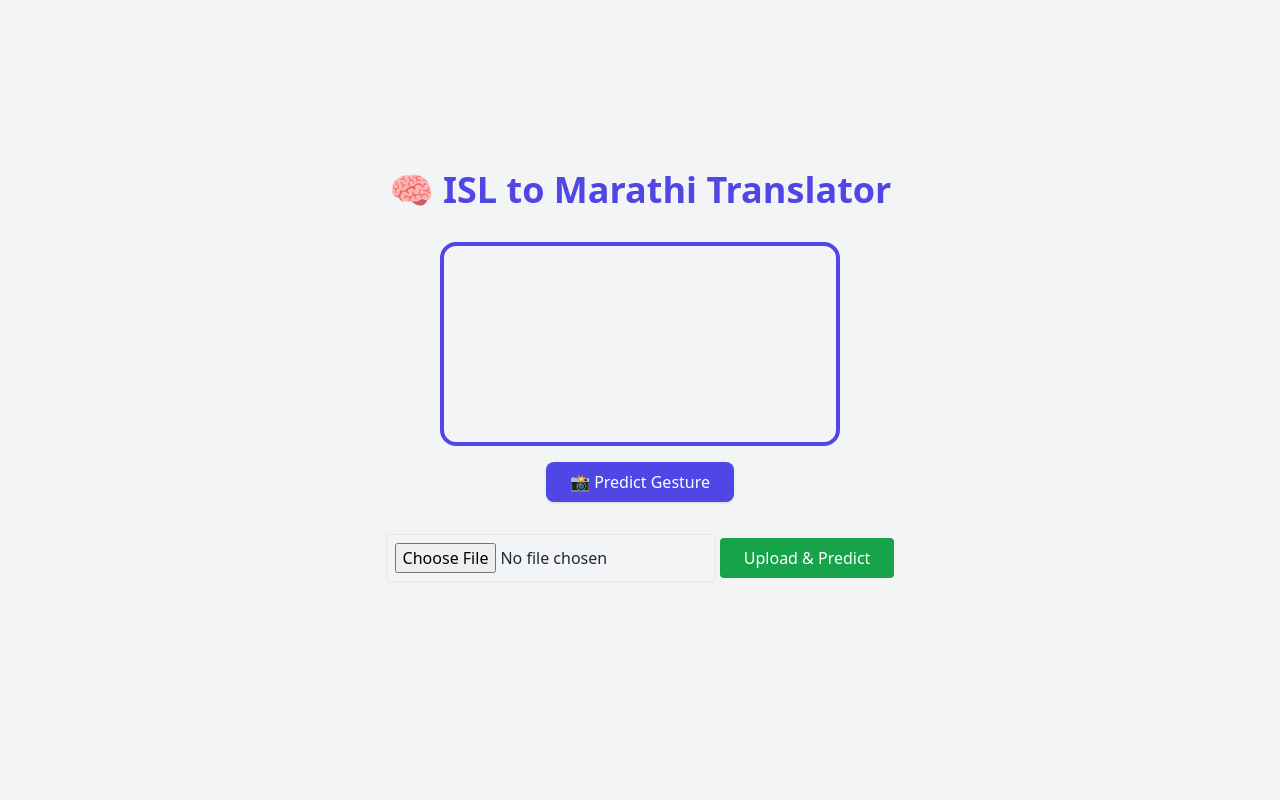
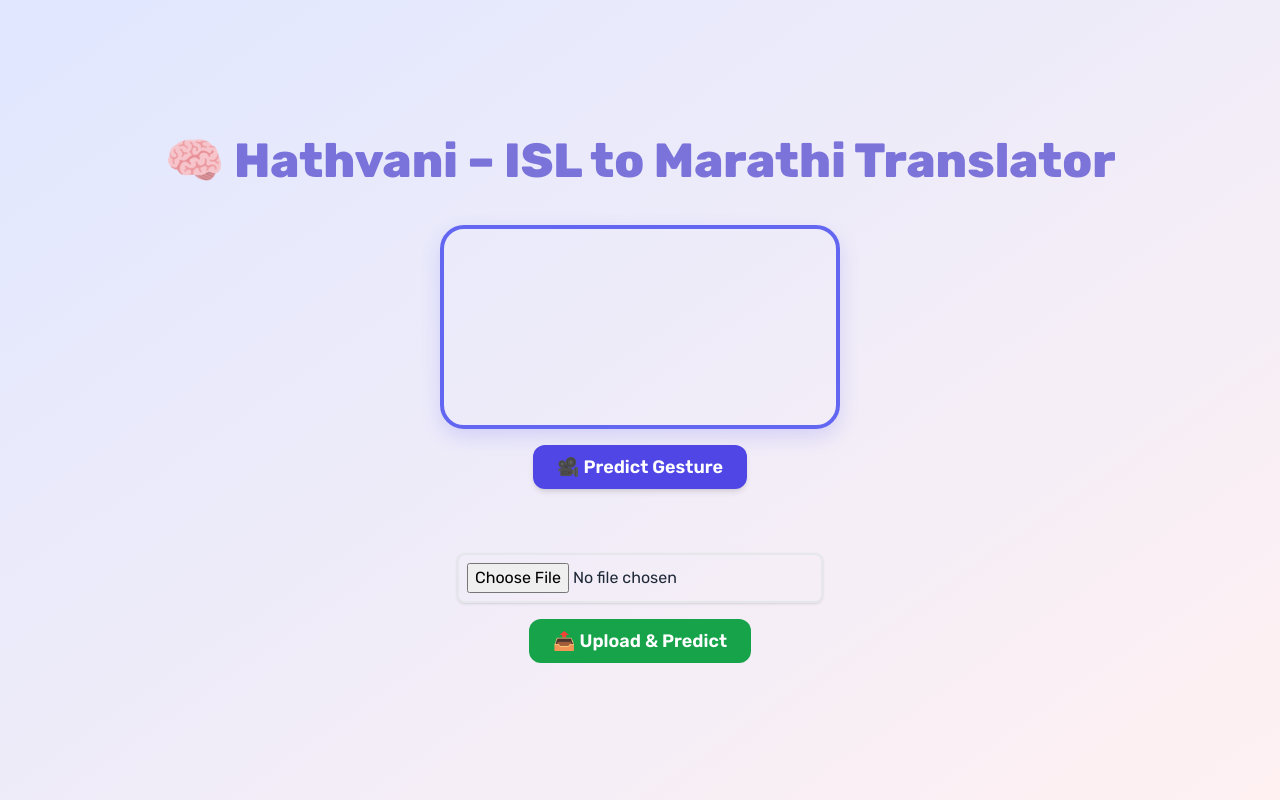
Before and after one commit to ridakhan2811/HathVani, a Django app: page / in a window 1280 px wide. Run offline with Django 5.2, Linux system fonts and the light colour scheme; parts of the project's set-up code (start-up, migrations or seed data) failed here and were passed over; some libraries are stand-ins or nearby versions.

Commit message:
1st aug 2025

```diff
--- a/isl_to_marathi/isl_to_marathi/templates/index.html
+++ b/isl_to_marathi/isl_to_marathi/templates/index.html
@@ -2,55 +2,66 @@
 <html lang="en">
 <head>
   <meta charset="UTF-8">
-  <title>ISL to Marathi Translator</title>
+  <title>Hathvani – ISL to Marathi Translator</title>
   <script src="https://cdn.tailwindcss.com"></script>
+  <link href="https://fonts.googleapis.com/css2?family=Rubik:wght@400;600;800&display=swap" rel="stylesheet">
   <style>
+    body {
+      font-family: 'Rubik', sans-serif;
+      background: linear-gradient(145deg, #e0e7ff, #fff1f2);
+    }
     #video {
-      border: 4px solid #4f46e5;
-      border-radius: 1rem;
+      border: 4px solid #6366f1;
+      border-radius: 1.5rem;
+      box-shadow: 0 8px 20px rgba(99, 102, 241, 0.2);
+      transition: transform 0.3s ease;
+    }
+    #video:hover {
+      transform: scale(1.02);
     }
   </style>
 </head>
-<body class="bg-gray-100 text-gray-800">
-  <div class="min-h-screen flex flex-col items-center justify-center p-6 space-y-8">
-    <h1 class="text-4xl font-bold text-indigo-600">🧠 ISL to Marathi Translator</h1>
+<body class="min-h-screen flex flex-col items-center justify-center text-gray-800 p-6">
+  <h1 class="text-5xl font-extrabold text-indigo-700 mb-10 animate-pulse">🧠 Hathvani – ISL to Marathi Translator</h1>
 
-    <!-- Live Camera -->
-    <div class="flex flex-col items-center space-y-4">
+  <!-- Camera Capture -->
+  <div class="flex flex-col items-center space-y-4 mb-12">
     <video id="video" width="400" height="300" autoplay></video>
-      <button onclick="captureAndSend()" class="bg-indigo-600 text-white px-6 py-2 rounded-lg shadow hover:bg-indigo-700">
-        📸 Predict Gesture
+    <button onclick="captureAndSend()" class="bg-indigo-600 text-white px-6 py-2 rounded-xl text-lg font-semibold shadow-md hover:bg-indigo-700 transition-all">
+      🎥 Predict Gesture
     </button>
   </div>
 
-    <!-- Upload Image -->
-    <div class="mt-6">
-      <form method="POST" enctype="multipart/form-data" id="uploadForm">
+  <!-- File Upload -->
+  <form method="POST" enctype="multipart/form-data" id="uploadForm" class="flex flex-col items-center space-y-4">
     {% csrf_token %}
-        <input type="file" name="image" accept="image/*" class="mb-4 p-2 border rounded">
-        <button type="submit" class="bg-green-600 text-white px-6 py-2 rounded hover:bg-green-700">
-          Upload & Predict
+    <input type="file" name="image" accept="image/*" class="p-2 border-2 rounded-lg shadow">
+    <button type="submit" class="bg-green-600 text-white px-6 py-2 rounded-xl text-lg font-semibold hover:bg-green-700 transition">
+      📤 Upload & Predict
     </button>
   </form>
-    </div>
 
-    <!-- Result -->
-    <div class="mt-6 text-lg">
+  <!-- Result Display + Audio -->
   {% if prediction %}
-        <p class="text-indigo-700 font-semibold">🤖 Detected Sign: <span class="underline">{{ prediction }}</span></p>
-        <p class="text-green-700 mt-2">🗣 Marathi Translation: <span class="font-bold">{{ marathi }}</span></p>
+  <div class="mt-10 text-center">
+    <p class="text-xl font-bold text-indigo-800">✋ Detected Sign: <span class="underline">{{ prediction }}</span></p>
+    <p class="text-xl font-bold text-green-800 mt-2">🗣 Marathi: <span class="underline">{{ marathi }}</span></p>
+    {% if audio_file %}
+    <audio id="ttsAudio" autoplay>
+      <source src="{{ audio_file }}" type="audio/mp3">
+      Your browser does not support audio.
+    </audio>
     {% endif %}
   </div>
-  </div>
+  {% endif %}
 
+  <!-- Webcam Logic & Predict via JS -->
   <script>
-    // Webcam access
     const video = document.getElementById('video');
     navigator.mediaDevices.getUserMedia({ video: true })
       .then(stream => video.srcObject = stream)
       .catch(err => console.error("Webcam error:", err));
 
-    // Capture and send (stub — needs backend endpoint)
     function captureAndSend() {
       const canvas = document.createElement('canvas');
       canvas.width = video.videoWidth;
@@ -64,9 +75,9 @@
           body: formData,
           headers: { 'X-CSRFToken': '{{ csrf_token }}' }
         })
-        .then(response => response.json())
+        .then(res => res.json())
         .then(data => {
-          alert('Predicted: ' + data.prediction + ' → Marathi: ' + data.marathi);
+          alert('✅ Predicted: ' + data.prediction + '\n🗣 Marathi: ' + data.marathi);
           location.reload();
         });
       }, 'image/jpeg');
--- a/isl_to_marathi/isl_to_marathi/views.py
+++ b/isl_to_marathi/isl_to_marathi/views.py
@@ -1,44 +1,85 @@
+from gtts import gTTS
+from playsound import playsound
+import uuid
 from django.shortcuts import render
 from django.views.decorators.csrf import csrf_exempt
 from django.http import JsonResponse
 from .gesture_model.predict import predict_landmarks
 import cv2
 import numpy as np
-import os
+import mediapipe as mp
 
+# Marathi translations
+SIGN_TO_MARATHI = {
+    'Cancel': 'रद्द करा',
+    'Come': 'या',
+    'Go': 'जा',
+    'Good Evening': 'शुभ संध्या',
+    'Good Morning': 'शुभ प्रभात',
+    'Hello': 'नमस्कार',
+    'Hungry': 'भूक लागली आहे',
+    'Meet': 'भेटा',
+    'Namaste': 'नमस्ते',
+    'Need': 'गरज आहे',
+    'Please': 'कृपया',
+    'Secret': 'गुपित',
+    'Sin': 'पाप',
+    'Thankyou': 'धन्यवाद',
+    'Water': 'पाणी'
+}
+
+
+# Mediapipe Setup
+mp_hands = mp.solutions.hands
+hands = mp_hands.Hands(static_image_mode=False, max_num_hands=1, min_detection_confidence=0.7)
+
+# Extract 63 hand landmark points
 def extract_landmarks(img):
-    # TODO: Implement actual landmark extraction logic
-    # For now, return a dummy value or raise NotImplementedError
-    # Example dummy return:
-    return img  # Replace with actual landmark extraction
+    rgb = cv2.cvtColor(img, cv2.COLOR_BGR2RGB)
+    result = hands.process(rgb)
 
-SIGN_TO_MARATHI = {
-    'Hello': 'नमस्कार',
-    'Thanks': 'धन्यवाद',
-    'Yes': 'हो',
-    'No': 'नाही',
-    'Please': 'कृपया',
-}
+    if result.multi_hand_landmarks:
+        for hand_landmarks in result.multi_hand_landmarks:
+            row = []
+            for lm in hand_landmarks.landmark:
+                row.extend([lm.x, lm.y, lm.z])
+            return row
+    return None
+
+# Home page (with prediction via webcam upload)
+from django.conf import settings
 
 def index(request):
     if request.method == 'POST' and 'image' in request.FILES:
         img = cv2.imdecode(np.frombuffer(request.FILES['image'].read(), np.uint8), cv2.IMREAD_COLOR)
-        landmarks = extract_landmarks(img)  # Stub: implement this
+        landmarks = extract_landmarks(img)
         pred = predict_landmarks(landmarks)
+        marathi_text = SIGN_TO_MARATHI.get(pred, 'माहित नाही')
+
+        # 👇 Text-to-Speech (TTS)
+        tts = gTTS(text=marathi_text, lang='mr')
+        filename = f"{uuid.uuid4()}.mp3"
+        audio_path = os.path.join(settings.BASE_DIR, 'media', filename)
+        tts.save(audio_path)
+        playsound(audio_path)
+
         return render(request, 'index.html', {
             'prediction': pred,
-            'marathi': SIGN_TO_MARATHI.get(pred, 'माहित नाही'),
+            'marathi': marathi_text,
         })
     return render(request, 'index.html')
 
+
+# API for AJAX POST request
 @csrf_exempt
 def predict_api(request):
     if request.method == 'POST' and 'image' in request.FILES:
         img = cv2.imdecode(np.frombuffer(request.FILES['image'].read(), np.uint8), cv2.IMREAD_COLOR)
-        landmarks = extract_landmarks(img)  # Stub: implement this
+        landmarks = extract_landmarks(img)
         pred = predict_landmarks(landmarks)
+        marathi = SIGN_TO_MARATHI.get(pred, 'माहित नाही')
         return JsonResponse({
             'prediction': pred,
-            'marathi': SIGN_TO_MARATHI.get(pred, 'माहित नाही')
+            'marathi': marathi
         })
     return JsonResponse({'error': 'Invalid request'}, status=400)
```
Also changed, not shown: isl_to_marathi/isl_to_marathi/gesture_model/predict.py (+17 -7 lines), 1 other file. Lines whose indentation alone changed are shown as unchanged.
